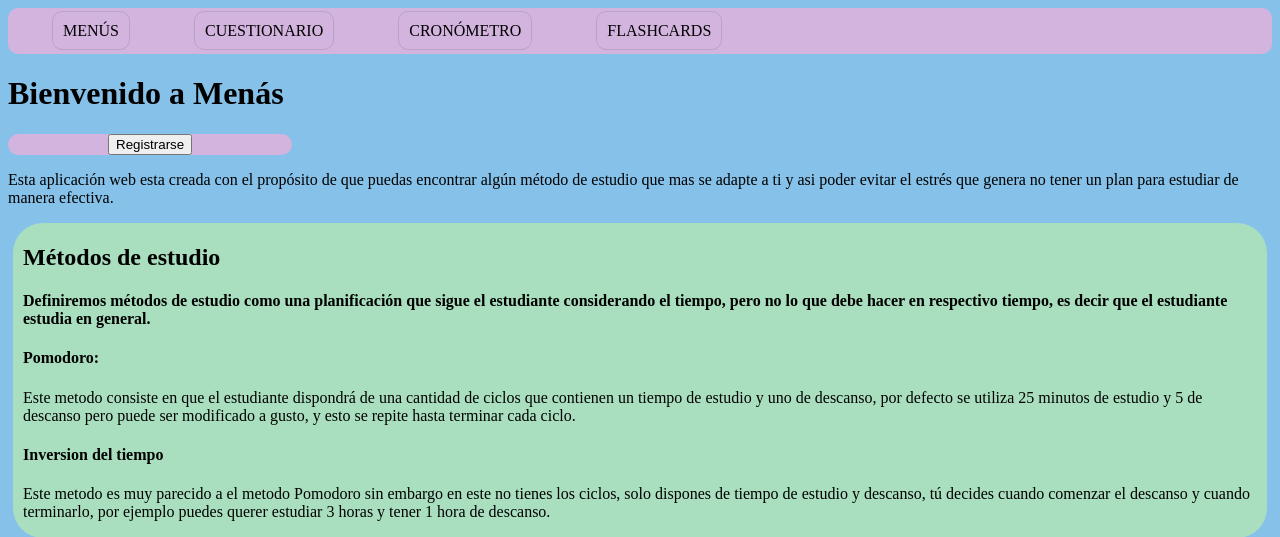
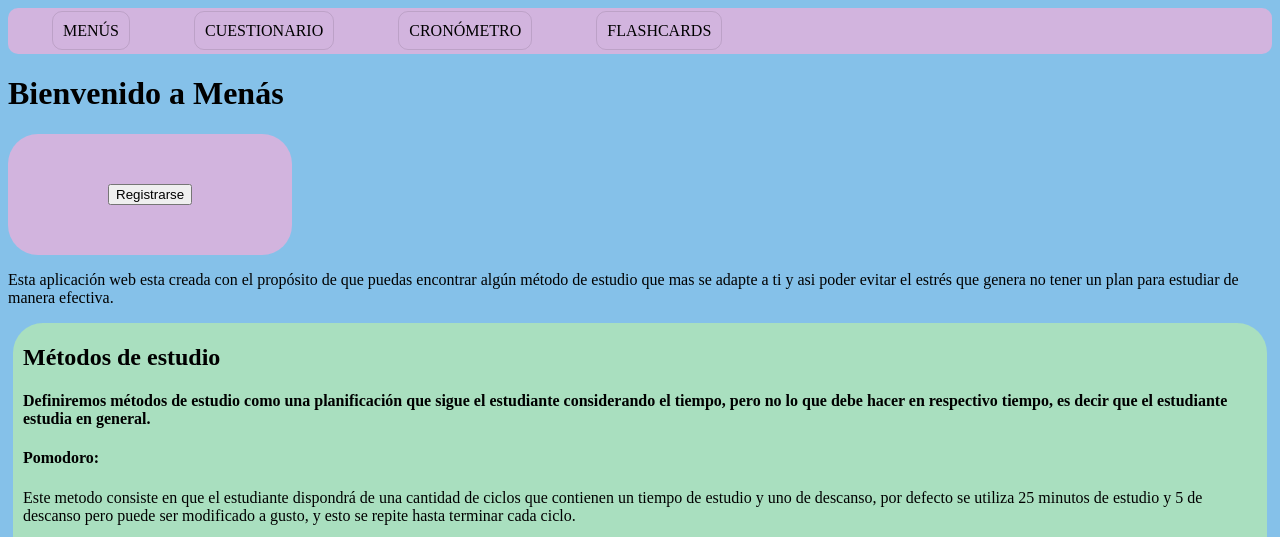
Before and after one commit to MasterJayanX/MenasProject, a Django app: page /menapp/menu/ in a window 1280 px wide. Shown: the top 537 px of the page. Run offline with Django 4.2, Linux system fonts and the light colour scheme.

Commit message:
Update menu.html
arregle el px del margen

```diff
--- a/menapp/templates/menu.html
+++ b/menapp/templates/menu.html
@@ -9,7 +9,7 @@
                 background-color: #85c1e9;
             }
             #perfil{
-                padding: 0px 100px;
+                padding: 50px 100px;
                 background-color: #d2b4de;
                 box-sizing: border-box;
                 display: inline-block;
```
